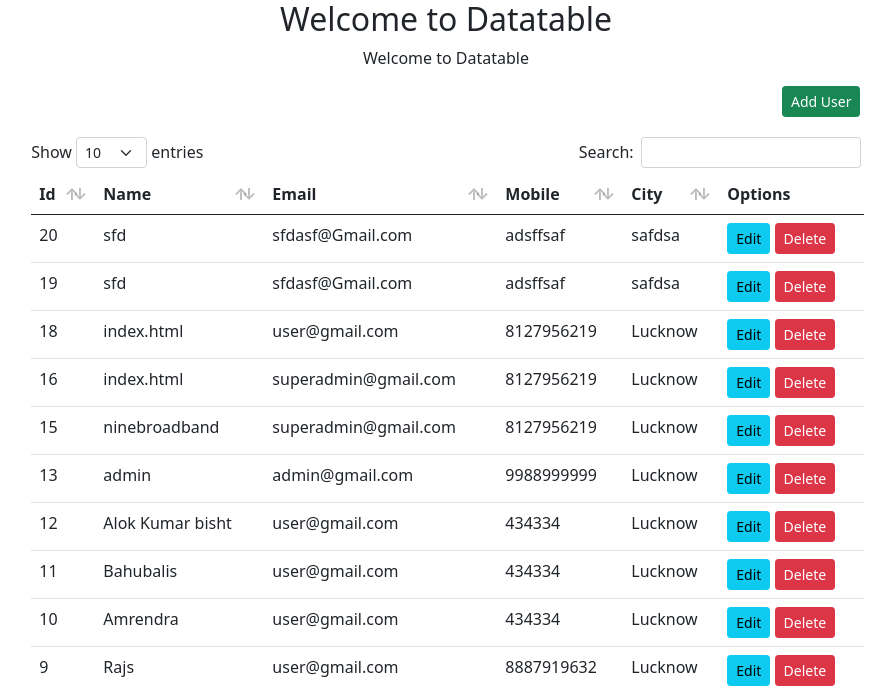
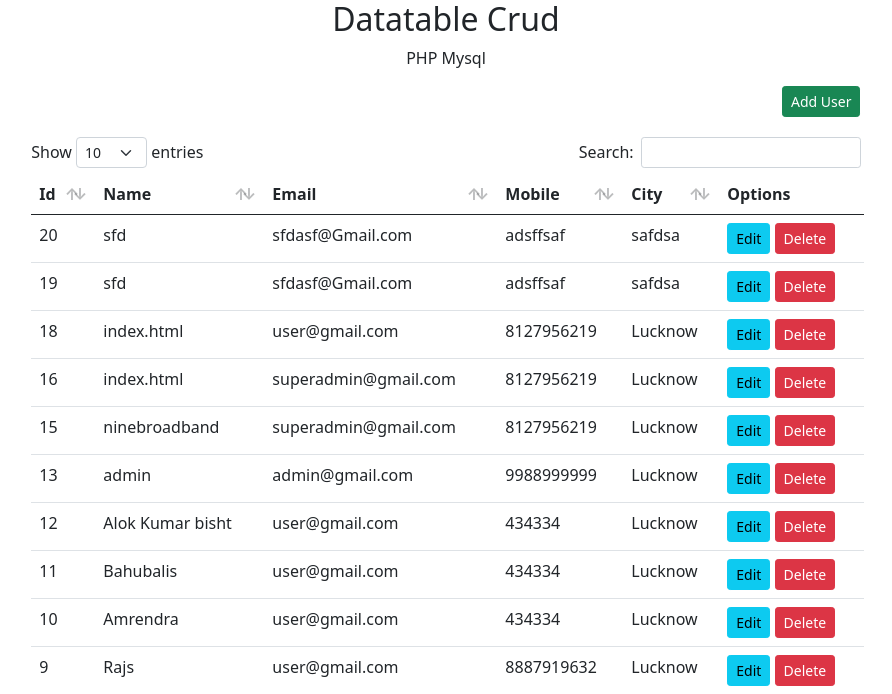
Before and after one commit to Chiran-git/php-datatable, a PHP site: page / in a window 1280 px wide. Shown: the top 694 px of the page, without its empty margins (194-1086 px from the left). Run offline with PHP 8.4, Linux system fonts and the light colour scheme; data comes from the database, SQL or seed files in the repository.

Commit message:
Datatable crud

```diff
--- a/index.php
+++ b/index.php
@@ -21,8 +21,8 @@
 
 <body>
     <div class="container-fluid">
-        <h2 class="text-center">Welcome to Datatable</h2>
-        <p class="datatable design text-center">Welcome to Datatable</p>
+        <h2 class="text-center">Datatable Crud</h2>
+        <p class="datatable design text-center">PHP Mysql</p>
         <div class="row">
             <div class="container">
                 <div class="btnAdd">
```
